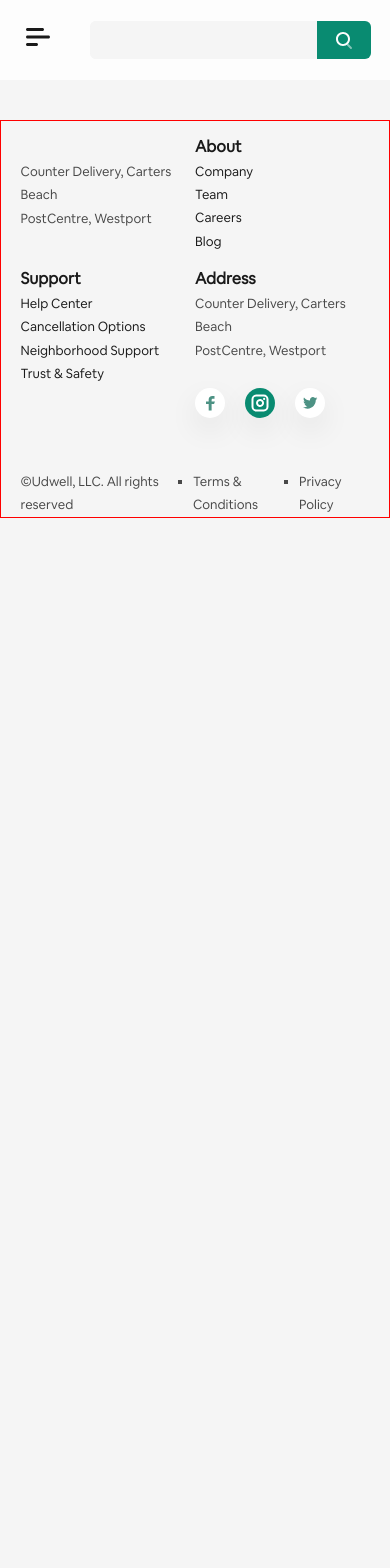
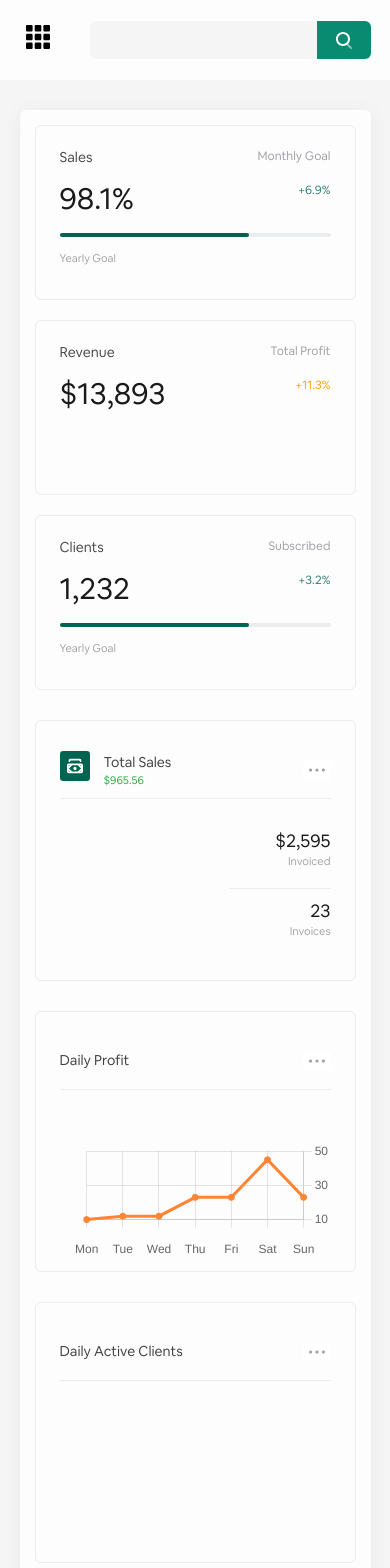
Before and after one commit to abdulmalikgh/front-end-challenge, a React (Create React App) app: page / in a window 390 px wide. Shown: the top 1568 px of the page. Before the commit the page ends 844 px from the top, so only its background shows below. Built offline with nearby package versions, Linux system fonts and the light colour scheme.

Commit message:
Add smaller screen for main section

```diff
--- a/src/App.js
+++ b/src/App.js
@@ -8,10 +8,10 @@ function App() {
   return (
     <div className="App">
       <Header />
-      {/* <main>
+      <main>
         <Sidebar />
         <Main />
-      </main> */}
+      </main>
       <Footer />
     </div>
   );
--- a/src/assets/scss/app.scss
+++ b/src/assets/scss/app.scss
@@ -171,6 +171,7 @@ main {
   height: 814px;
   width: calc(100% - 315px);
   padding: 30px;
+
 
   //   TOP CARDS
   .top_cards {
@@ -369,7 +370,7 @@ main {
     height: 100%;
     div {
       height: 90px;
-      padding-top:auto;
+      padding-top: auto;
       &:first-of-type {
         border-bottom: 1px solid $divider;
       }
@@ -395,20 +396,149 @@ main {
   }
 }
 
-.number_top{
-    padding-top: 15px;
+.number_top {
+  padding-top: 15px;
 }
-.number_bottom{
-    padding-top:10px;
+.number_bottom {
+  padding-top: 10px;
 }
-.chart{
-    width:100%;
-    position: relative;
-    height: 182px;
-    .chart__inner{
-        width:100%;
-        height: 131px;
-        position: absolute;
-        bottom:0;
+.chart {
+  width: 100%;
+  position: relative;
+  height: 182px;
+  .chart__inner {
+    width: 100%;
+    height: 131px;
+    position: absolute;
+    bottom: 0;
+  }
+}
+
+//media queries
+@media screen and (max-width: 1300px) {
+  .sidebar {
+    width: 200px;
+  }
+  .main {
+    width: calc(100% - 215px);
+  }
+}
+@media screen and (max-width: 992px) {
+  main {
+    padding-right: 5%;
+    padding-left: 5%;
+  }
+  .sidebar {
+    display: none;
+  }
+  .main {
+    width: 100%;
+  }
+}
+
+@media screen and (max-width: 768px) {
+  .main, main{
+    height: auto;
+    max-height: 100%;
+  }
+  .top_cards {
+    width: 100%;
+    display: flex;
+    justify-content: space-between;
+    flex-direction: column;
+    .card {
+      width: 100%!important;
+      &:not(:last-of-type){
+        margin-bottom: 20px;
+      }
     }
+  }
+  .middle_cards {
+    flex-direction: column;
+    .totalSsales {
+      width: 100%!important;
+    }
+    .profit {
+      width: 100%!important;
+    }
+  }
+  ._with_small_screen_margin{
+    margin-bottom: 30px;
+  }
 }
+
+@media screen and (max-width: 540px) {
+  .main{
+    padding:15px;
+  }
+  .top_cards {
+    .card{
+      // padding: 15px 10px;
+    }
+    .with_progress {
+      .top {
+        .title {
+          font-size: 14px!important;
+
+        }
+        .description {
+          font-size: 12px!important;
+        }
+      }
+      .percentage {
+        .bigger {
+          font-size: 30px!important;
+        }
+        .smaller {
+          font-size: 12px!important;
+        }
+      }
+      .yearly-goal {
+        p {
+          font-size: 11px!important;
+        }
+      }
+
+    }
+  }
+
+  ._header {
+    .side_icon {
+      outline: none;
+      border: none;
+      background: #fff;
+    }
+    .title {
+      display: flex;
+      button {
+        width: 30px;
+        height: 30px;
+        margin-right: 14px!important;
+      }
+      .tatal_sales {
+        .total {
+          font-size: 14px!important;
+        }
+        .amount {
+          font-size: 11px!important;
+          line-height: 140%;
+        }
+      }
+    }
+  }
+  .dailyProfittitle {
+    font-size: 14px!important;
+  }
+  .onboarding {
+    font-size: 11px!important;
+  }
+  .body {
+    .text {
+      div {
+        .top {
+          font-size: 18px!important;
+        }
+      }
+    }
+  }
+}
--- a/src/assets/scss/footer.scss
+++ b/src/assets/scss/footer.scss
@@ -95,7 +95,6 @@ footer {
 }
 @media screen and (max-width: 768px) {
   footer {
-    border: 1px solid red;
     font-size: 13px;
     margin-top: 80px;
     margin-bottom: 40px;
@@ -131,7 +130,6 @@ footer {
 }
 @media screen and (max-width: 540px) {
   footer {
-    border: 1px solid red;
     margin-top: 40px;
     margin-bottom: 40px;
   }
@@ -149,16 +147,20 @@ footer {
   }
   .termsAndPrivacy {
     padding-top: 39px;
+    flex-direction: column;
     p {
-      padding-right: 0.5em;
+      padding-right: 0em;
     }
     ul {
       li {
-        list-style: square;
-        margin-left: 0.5em;
-        margin-right: 0.5em;
+        list-style: none;
+        margin-left: 0em;
+        margin-right: 0em;
       }
     }
+  }
+  .last{
+    padding-left: 1em;
   }
 }
 @media screen and (max-width: 340px) {
@@ -167,11 +169,7 @@ footer {
   }
   .termsAndPrivacy {
     padding-top: 39px;
-    display: flex;
-    flex-direction: column;
-    p {
-      padding-right: 1em;
-    }
+
     ul {
       margin: 0px;
       padding: 0px;
--- a/src/assets/scss/header.scss
+++ b/src/assets/scss/header.scss
@@ -1,4 +1,4 @@
-@import '../scss/color.scss';
+@import "../scss/color.scss";
 .header {
   width: 100%;
   height: 80px;
@@ -11,7 +11,7 @@
     align-items: center;
     justify-content: space-between;
     height: inherit;
-    ._icon_small{
+    ._icon_small {
       display: none;
     }
     .__search {
@@ -91,25 +91,40 @@
 }
 
 @media screen and (max-width: 1200px) {
-  .header{
+  .header {
     padding-right: 10%;
     padding-left: 15%;
     .right_side_nav {
       display: flex;
       justify-content: flex-end;
-      column-gap: 56px!important;
+      column-gap: 56px !important;
     }
   }
 }
 @media screen and (max-width: 992px) {
-  .header{
+  ._icon_small {
+    display: block !important;
+    button {
+      outline: none;
+      border: none;
+      background-color: transparent;
+      &:hover {
+        outline: none;
+        border: none;
+      }
+    }
+  }
+  .header {
     padding-right: 5%;
     padding-left: 5%;
+  }
+  .__search{
+    max-width: 300px;
   }
 }
 @media screen and (max-width: 768px) {
   .__search {
-      height: 38px!important;
+    height: 38px !important;
     width: 346px;
     max-width: 80%;
     display: flex;
@@ -129,7 +144,7 @@
     }
     button {
       width: 54px;
-        height: 38px!important;
+      height: 38px !important;
       outline: none;
       border: none;
       margin: none;
@@ -140,19 +155,7 @@
       align-items: center;
     }
   }
-    .right_side_nav{
-     display: none!important;
-    }
-    ._icon_small {
-      display: block!important;
-      button {
-        outline: none;
-        border: none;
-        background-color: transparent;
-        &:hover {
-          outline: none;
-          border: none;
+  .right_side_nav {
+    display: none !important;
   }
 }
-    }
-}
--- a/src/components/Header.js
+++ b/src/components/Header.js
@@ -1,13 +1,14 @@
 import "../assets/scss/header.scss"
 import logoIcon from '../assets/images/menu-left-2-icon 1.svg'
 import searchIcon from '../assets/images/Search.svg'
+import iconBars from '../assets/images/bars.svg'
 function Header() {
     return (
         <header className="header">
             <nav>
                 <div className="icon _icon_small">
                         <button>
-                            <img src={logoIcon} alt="" />
+                            <img width="24px" height="24px" src={iconBars} alt="" />
                         </button>
                     </div>
                 <div className="__search">
--- a/src/components/TermsAndPrivacy.js
+++ b/src/components/TermsAndPrivacy.js
@@ -8,7 +8,7 @@ function TermsAndPrivacy(){
                 <li>
                     Terms & Conditions
                 </li>
-                <li>
+                <li className="last">
                     Privacy Policy
                 </li>
             </ul>
--- a/src/components/main_sections/MiddleCards.js
+++ b/src/components/main_sections/MiddleCards.js
@@ -7,7 +7,8 @@ export default function MiddleCards() {
     return (
         <div>
             <div className="middle_cards">
-                <div className='totalSsales'>
+
+                <div className='totalSsales _with_small_screen_margin'>
                     <div className="_header">
                         <div className="title">
                             <button>
@@ -69,7 +70,7 @@ export default function MiddleCards() {
             </div>
 
             <div className="middle_cards">
-                <div className='profit'>
+                <div className='profit _with_small_screen_margin'>
                     <div className="_header">
                         <p className="dailyProfittitle">
                             Daily Active Clients
```
Also changed, not shown: src/assets/images/bars.svg (added). Lines whose indentation alone changed are shown as unchanged.
